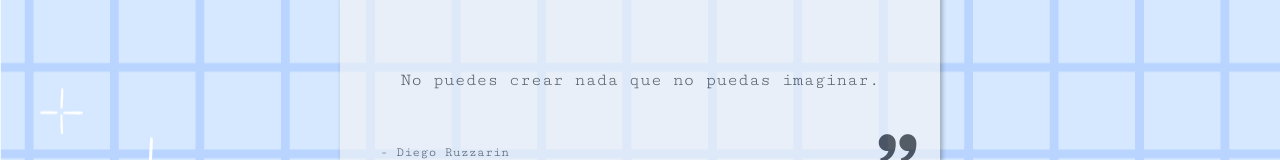
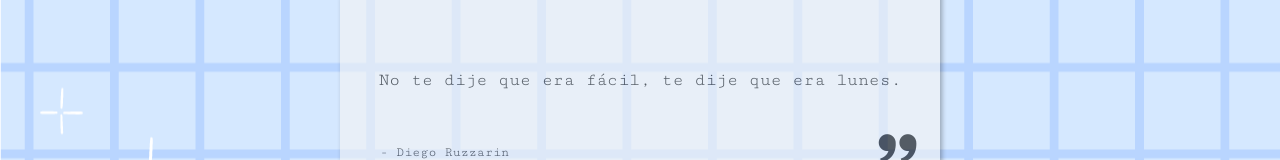
Before and after one commit to Osimitzu/Fortune-Cookie, a React (Vite) app: page / in a window 1280 px wide. Shown: the part 330-490 px from the top of the page. Built offline with nearby package versions, Linux system fonts and the light colour scheme; a web font is replaced by a local one.

Commit message:
random index updated

```diff
--- a/src/components/App.jsx
+++ b/src/components/App.jsx
@@ -7,14 +7,14 @@ import quoteR from "../data/quotes.json";
 import backgroundR from "../data/backgrounds.json";
 
 function App() {
-  const [index, setIndex] = useState(Math.floor(Math.random() * 156));
+  const [index, setIndex] = useState(Math.floor(Math.random() * 157));
   const [indexB, setIndexB] = useState(Math.floor(Math.random() * 8));
 
   const updateQuote = () => {
     let newIndex = 0;
 
     do {
-      newIndex = Math.floor(Math.random() * 156);
+      newIndex = Math.floor(Math.random() * 157);
     } while (newIndex === index);
 
     setIndex(newIndex);
```
